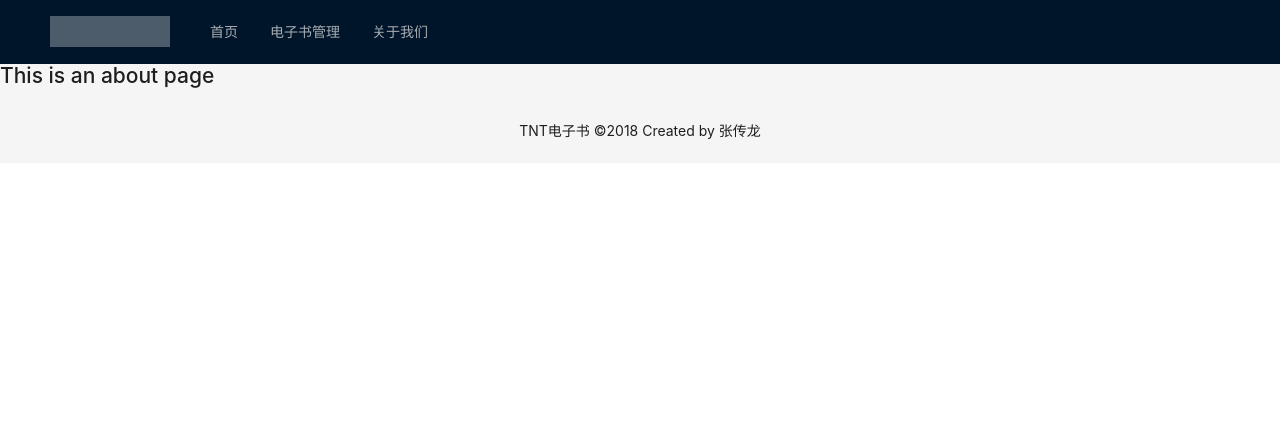
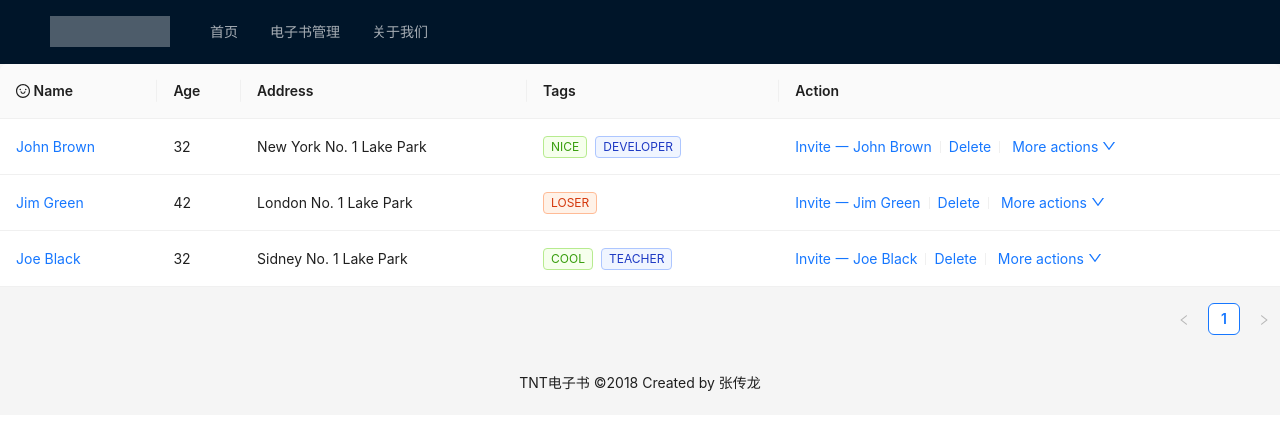
Before and after one commit to ambitionTNT/wiki, a Vue app in the folder web/: page /about in a window 1280 px wide. Shown: the top 430 px of the page. Built offline with nearby package versions, Linux system fonts and the light colour scheme.

Commit message:
6-5 实现前端的电子书管理页面的电子书展示，编辑模态窗口

```diff
--- a/web/src/views/about.vue
+++ b/web/src/views/about.vue
@@ -1,6 +1,122 @@
 <template>
-  <div class="about">
-    <h1>This is an about page</h1>
+  <a-layout>
+    <a-table
+        :columns="columns"
+        :data-source="data"
+    >
+      <template #headerCell="{ column }">
+        <template v-if="column.key === 'name'">
+        <span>
+          <smile-outlined />
+          Name
+        </span>
+        </template>
+      </template>
 
-  </div>
+      <template #bodyCell="{ column, record }">
+        <template v-if="column.key === 'name'">
+          <a>
+            {{ record.name }}
+          </a>
+        </template>
+
+        <template v-else-if="column.key === 'tags'">
+        <span>
+          <a-tag
+              v-for="tag in record.tags"
+              :key="tag"
+              :color="tag === 'loser' ? 'volcano' : tag.length > 5 ? 'geekblue' : 'green'"
+          >
+            {{ tag.toUpperCase() }}
+          </a-tag>
+        </span>
+        </template>
+
+
+        <template v-else-if="column.key === 'action'">
+        <span>
+          <a>Invite 一 {{ record.name }}</a>
+          <a-divider type="vertical" />
+          <a>Delete</a>
+          <a-divider type="vertical" />
+          <a class="ant-dropdown-link">
+            More actions
+            <down-outlined />
+          </a>
+        </span>
+        </template>
+
+      </template>
+    </a-table>
+  </a-layout>
+
 </template>
+<script lang="ts">
+  import { defineComponent, onMounted, ref } from 'vue';
+  import { message } from 'ant-design-vue';
+
+
+export default defineComponent({
+  name: 'About',
+  setup() {
+    const columns = [
+    {
+      name: 'Name',
+      dataIndex: 'name',
+      key: 'name',
+    },
+    {
+      title: 'Age',
+      dataIndex: 'age',
+      key: 'age',
+    },
+    {
+      title: 'Address',
+      dataIndex: 'address',
+      key: 'address',
+    },
+    {
+      title: 'Tags',
+      key: 'tags',
+      dataIndex: 'tags',
+    },
+    {
+      title: 'Action',
+      key: 'action',
+    },
+  ];
+
+  const data = [
+    {
+      key: '1',
+      name: 'John Brown',
+      age: 32,
+      address: 'New York No. 1 Lake Park',
+      tags: ['nice', 'developer'],
+    },
+    {
+      key: '2',
+      name: 'Jim Green',
+      age: 42,
+      address: 'London No. 1 Lake Park',
+      tags: ['loser'],
+    },
+    {
+      key: '3',
+      name: 'Joe Black',
+      age: 32,
+      address: 'Sidney No. 1 Lake Park',
+      tags: ['cool', 'teacher'],
+    },
+  ]
+
+  return{
+    columns,
+    data
+  }}
+
+
+
+});
+
+</script>
--- a/web/src/views/admin/admin-ebook.vue
+++ b/web/src/views/admin/admin-ebook.vue
@@ -5,11 +5,202 @@
       <a-layout-content
           :style="{ background: '#fff', padding: '24px', margin: 0, minHeight: '280px' }"
       >
-        <div class="about">
-          <h1>电子书管理</h1>
+          <a-table
+              :columns="columns"
+              :row-key="record => record.id"
+              :data-source="ebooks"
+              :pagination="pagination"
+              :loading="loading"
+              @change="handleTableChange"
+          >
 
-        </div>
+            <template #cover="{ text: cover }">
+              <img v-if="cover" :src="cover" alt="avatar" />
+            </template>
+
+<!--            <template v-slot:category="{  record }">
+              <span>{{ getCategoryName(record.category1Id) }} / {{ getCategoryName(record.category2Id) }}</span>
+            </template>
+-->
+<!--             eslint-disable-next-line-->
+            <template v-slot:action="{ record,text }">
+              <a-space size="small">
+                <a-button type="primary" @click="edit(record)" >
+                  编辑
+                </a-button>
+                  <a-button type="danger">
+                    删除
+                  </a-button>
+              </a-space>
+            </template>
+          </a-table>
       </a-layout-content>
     </a-layout>
+
+    <a-modal v-model:open="open"
+             title="电子书"
+             @ok="handleModelOk">
+
+      <a-form :model="ebook" :label-col="{span : 6}" >
+        <a-form-item label="封面">
+          <a-input v-model:value="ebook.cover" />
+        </a-form-item>
+        <a-form-item label="名称">
+          <a-input v-model:value="ebook.name" />
+        </a-form-item>
+        <a-form-item label="分类一">
+          <a-input v-model:value="ebook.category1Id" />
+        </a-form-item>
+        <a-form-item label="分类二">
+          <a-input v-model:value="ebook.category2Id" />
+        </a-form-item>
+        <a-form-item label="描述">
+          <a-input v-model:value="ebook.desc" type="text"/>
+        </a-form-item>
+      </a-form>
+    </a-modal>
   </div>
+
+
 </template>
+
+<script lang="ts">
+import { defineComponent, onMounted, ref } from 'vue';
+import axios from 'axios';
+import { message } from 'ant-design-vue';
+
+export default defineComponent({
+
+
+
+
+
+  name: 'AdminEbook',
+  setup() {
+    const ebooks = ref();
+    const pagination = ref({
+      current: 1,
+      pageSize: 2,
+      total: 0
+    });
+
+    const columns = [
+      {
+        title: '封面',
+        dataIndex: 'cover',
+        slots: { customRender: 'cover' }
+      },
+      {
+        title: '名称',
+        dataIndex: 'name'
+      },
+      {
+        title: '分类一',
+        key: 'category1Id',
+        dataIndex: 'category1Id'
+      },
+      {
+        title: '分类二',
+        key: 'category2Id',
+        dataIndex: 'category2Id'
+      },
+      {
+        title: '文档数',
+        dataIndex: 'docCount'
+      },
+      {
+        title: '阅读数',
+        dataIndex: 'viewCount'
+      },
+      {
+        title: '点赞数',
+        dataIndex: 'voteCount'
+      },
+      {
+        title: 'Action',
+        key: 'action',
+        slots: { customRender: 'action' }
+      }
+    ];
+
+    /**
+     * 表单
+      */
+
+    const loading = ref(false);
+
+
+    const ebook = ref({})
+    const open = ref<boolean>(false);
+    const handleModelOk = (e: MouseEvent) => {
+      console.log(e);
+      open.value = false;
+    }
+
+    /**
+     * 编辑
+     */
+
+    const edit = (record: any) => {
+      ebook.value = record;
+      open.value = true;
+    };
+
+    /**
+     * 数据查询
+     **/
+    const handleQuery = (params: any) => {
+      loading.value = true;
+      // 如果不清空现有数据，则编辑保存重新加载数据后，再点编辑，则列表显示的还是编辑前的数据
+      ebooks.value = [];
+      axios.get("/ebook/list", params).then((response) => {
+        loading.value = false;
+        const data = response.data;
+        if (data.success) {
+          ebooks.value = data.content;
+
+          // 重置分页按钮
+          pagination.value.current = params.page;
+          pagination.value.total = data.content.total;
+        } else {
+          message.error(data.message);
+        }
+      });
+    };
+
+    /**
+     * 表格点击页码时触发
+     */
+    const handleTableChange = (pagination: any) => {
+      console.log("看看自带的分页参数都有啥：" + pagination);
+      handleQuery({
+        page: pagination.current,
+        size: pagination.pageSize
+      });
+    };
+
+  onMounted(()=>{
+    handleQuery({})
+  });
+    return {
+
+      ebooks,
+      pagination,
+      columns,
+      loading,
+      ebook,
+      handleTableChange,
+      edit,
+      handleModelOk,
+      open
+    }
+  }
+});
+</script>
+
+<style scoped>
+img {
+  width: 50px;
+  height: 50px;
+}
+</style>
--- a/web/src/views/home.vue
+++ b/web/src/views/home.vue
@@ -107,7 +107,7 @@ export default defineComponent({
     ];
     const ebookList = reactive({books:[]});
     onMounted(()=>{
-      axios.get("/ebook/list  ").then((response)=>{
+      axios.get("/ebook/list").then((response)=>{
         const  data = response.data;
         ebooks.value = data.content;
         ebookList.books = data.content;
```
Also changed, not shown: web/.eslintrc.js, web/public/image/cover1.png (added), web/public/image/cover2.png (added).
